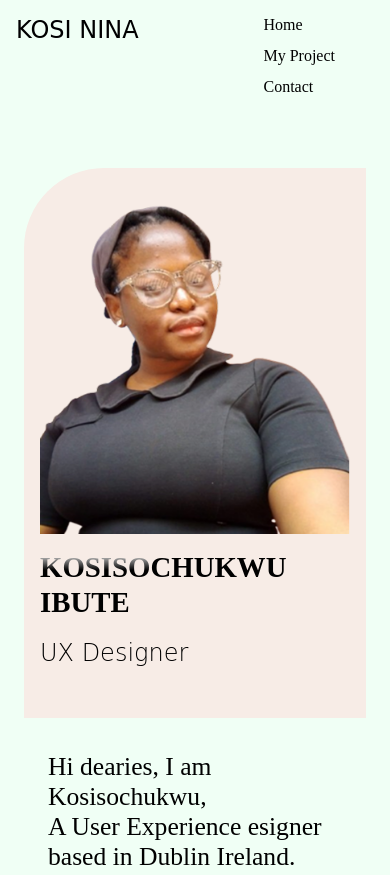
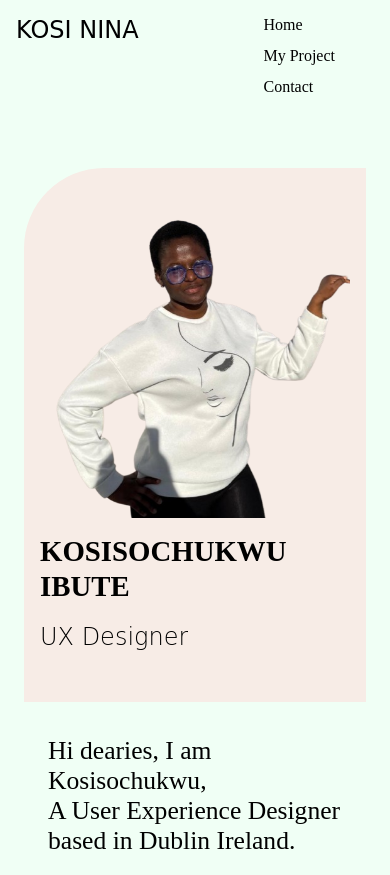
Before and after one commit to Chellyy01/Kosi-s-Portfolio, a plain HTML site: page index.html in a window 390 px wide. Shown: the top 875 px of the page. Drawn offline with Linux system fonts and the light colour scheme.

Commit message:
image add

```diff
--- a/index.html
+++ b/index.html
@@ -19,15 +19,15 @@
   </header>
   <main>
     <div class="hero-section">
-      <img src="images/WhatsApp_Image_2025-06-03_at_11.15.18_AM-removebg-preview 1.png" alt="">
-      <h1 class="kosi"><span>KOSISO</span>CHUKWU IBUTE</h1>
-      <h2 class="title">UX Designer</h2>
+      <img src="images/IMG-20251026-WA0016-removebg-preview.png" alt="">
+      <h1 class="kosi">KO<span>SISOC</span>HUKWU IBUTE</h1>
+      <h2 class="title">UX De<span>signer</span></h2>
     </div>
 
     <div class="content-area">
       <div class="intro">
         <p>Hi dearies, I am Kosisochukwu, <br>
-        A User Experience esigner based in Dublin Ireland. </p>
+        A User Experience Designer based in Dublin Ireland. </p>
       </div>
 
       <div class="more">
--- a/style.css
+++ b/style.css
@@ -115,7 +115,7 @@ main {
   position: absolute;
   left: 0;
   bottom: 0;
-  top: -4rem;
+  top: -8.4rem;
   max-width: 100%;
   height: auto;
 
@@ -135,7 +135,7 @@ main {
 
 /* Gradient Span */
 .kosi span {
-  background: linear-gradient(to top, black 0%, black 40%, white 100%);
+  background: linear-gradient(to top, black 0%, white 40%, white 100%);
   -webkit-background-clip: text;
   -webkit-text-fill-color: transparent;
   background-clip: text;
@@ -179,6 +179,20 @@ main {
     font-size: 2rem;
     bottom: -6rem;
   }
+  .title span {
+  background: linear-gradient(to top, black 0%, white 40%, white 100%);
+  -webkit-background-clip: text;
+  -webkit-text-fill-color: transparent;
+  background-clip: text;
+  color: transparent;
+}
+.kosi span {
+  background: linear-gradient(to top, black 0%, black 40%, black 100%);
+  -webkit-background-clip: text;
+  -webkit-text-fill-color: transparent;
+  background-clip: text;
+  color: transparent;
+}
 }
 
 /* Mobile (≤768px) */
@@ -207,6 +221,14 @@ main {
     font-size: 1.5rem;
     margin-top: 0.5rem;
   }
+  .title span {
+  background: linear-gradient(to top, black 0%, black 40%, black 100%);
+  -webkit-background-clip: text;
+  -webkit-text-fill-color: transparent;
+  background-clip: text;
+  color: transparent;
+}
+
 }
 
 @media (max-width: 394px) {
```
Also changed, not shown: images/IMG-20251026-WA0016-removebg-preview.png (added).
